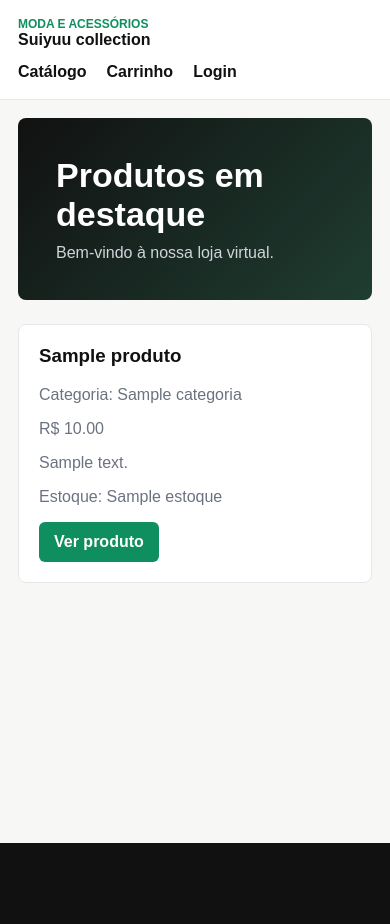
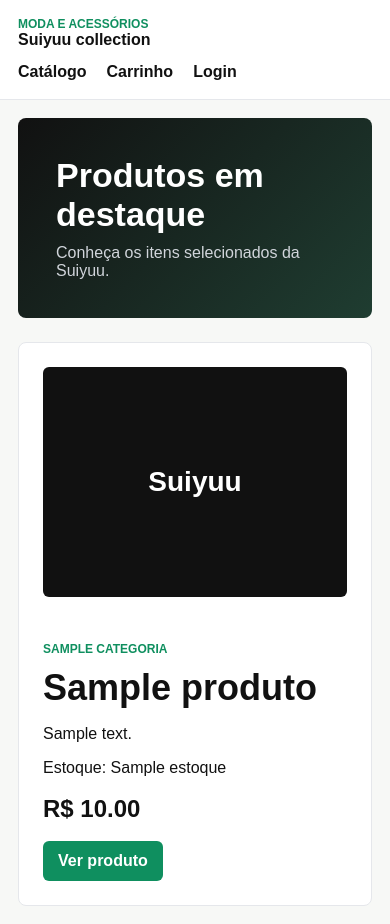
Before and after one commit to nyyzyyyyy/loja-virtual-flask, a Flask app: template templates/index.html in a window 390 px wide. Shown: the part 450-1374 px from the top of the page. Before the commit the page ends 1293 px from the top, so only its background shows below. Run offline with Flask 3, Linux system fonts and the light colour scheme; the template is opened without the code that fills it: most values are stand-ins (such as "Sample title", 1, 10 or a date in 2020); data that the repository does not hold is empty.

Commit message:
Adiciona identidade visual e imagens dos produtos

```diff
--- a/app.py
+++ b/app.py
@@ -20,14 +20,14 @@ def buscar_produto_por_id(produto_id):
     return produto
 
 
-def cadastrar_produto(nome, categoria, preco, descricao, estoque):
+def cadastrar_produto(nome, categoria, preco, descricao, estoque, imagem):
     conexao = conectar_banco()
     conexao.execute(
         """
-        INSERT INTO produtos (nome, categoria, preco, descricao, estoque)
-        VALUES (?, ?, ?, ?, ?)
+        INSERT INTO produtos (nome, categoria, preco, descricao, estoque, imagem)
+        VALUES (?, ?, ?, ?, ?, ?)
         """,
-        (nome, categoria, preco, descricao, estoque)
+        (nome, categoria, preco, descricao, estoque, imagem)
     )
     conexao.commit()
     conexao.close()
@@ -104,8 +104,9 @@ def admin_novo_produto():
         preco = float(request.form["preco"])
         descricao = request.form["descricao"]
         estoque = int(request.form["estoque"])
+        imagem = request.form["imagem"]
 
-        cadastrar_produto(nome, categoria, preco, descricao, estoque)
+        cadastrar_produto(nome, categoria, preco, descricao, estoque, imagem)
 
         return redirect(url_for("admin_produtos"))
 
--- a/static/css/style.css
+++ b/static/css/style.css
@@ -271,3 +271,91 @@ a {
         grid-template-columns: 1fr;
     }
 }
+.produto-imagem {
+    width: 100%;
+    aspect-ratio: 4 / 5;
+    object-fit: cover;
+    object-position: center;
+    display: block;
+    border-radius: 6px;
+    margin-bottom: 14px;
+    background: #f3f4f6;
+}
+
+.produto-imagem-detalhe {
+    width: 100%;
+    max-height: 560px;
+    aspect-ratio: 4 / 5;
+    object-fit: cover;
+    object-position: center;
+    display: block;
+    border-radius: 8px;
+    margin-bottom: 20px;
+    background: #f3f4f6;
+}
+
+.produto-sem-imagem {
+    height: 230px;
+    display: grid;
+    place-items: center;
+    border-radius: 6px;
+    margin-bottom: 14px;
+    background: #111;
+    color: white;
+    font-size: 28px;
+    font-weight: 800;
+}
+
+.vitrine-destaque {
+    position: relative;
+}
+
+.destaque-card {
+    display: none;
+    grid-template-columns: 1.1fr 0.9fr;
+    gap: 28px;
+    align-items: center;
+    background: white;
+    border: 1px solid var(--line);
+    border-radius: 8px;
+    padding: 24px;
+}
+
+.destaque-card.ativo {
+    display: grid;
+}
+
+.destaque-card img {
+    width: 100%;
+    height: 430px;
+    object-fit: contain;
+    border-radius: 8px;
+}
+
+.destaque-card span {
+    color: var(--green);
+    font-weight: 800;
+    text-transform: uppercase;
+    font-size: 12px;
+}
+
+.destaque-card h3 {
+    font-size: 36px;
+    margin: 10px 0;
+}
+
+.destaque-card strong {
+    display: block;
+    font-size: 24px;
+    margin: 18px 0;
+}
+
+@media (max-width: 900px) {
+    .destaque-card {
+        grid-template-columns: 1fr;
+    }
+
+    .destaque-card img {
+        height: 300px;
+    }
+}
--- a/templates/admin_novo_produto.html
+++ b/templates/admin_novo_produto.html
@@ -31,6 +31,11 @@
     </label>
 
     <label>
+        Imagem
+        <input type="text" name="imagem" placeholder="exemplo: camiseta.jpg">
+    </label>
+
+    <label>
         Estoque
         <input type="number" name="estoque" required>
     </label>
--- a/templates/base.html
+++ b/templates/base.html
@@ -6,6 +6,23 @@
     <title>{% block title %}Suiyuu{% endblock %}</title>
     <link rel="stylesheet" href="{{ url_for('static', filename='css/style.css') }}">
 </head>
+<script>
+    document.addEventListener("DOMContentLoaded", function () {
+        const cards = document.querySelectorAll(".destaque-card");
+        let destaqueAtual = 0;
+
+        if (cards.length > 1) {
+            setInterval(function () {
+                cards[destaqueAtual].classList.remove("ativo");
+
+                destaqueAtual = (destaqueAtual + 1) % cards.length;
+
+                cards[destaqueAtual].classList.add("ativo");
+            }, 4000);
+        }
+    });
+</script>
+
 <body>
     <aside class="sidebar">
         <a class="brand" href="/">Suiyuu</a>
@@ -48,5 +65,22 @@
             {% block content %}{% endblock %}
         </main>
     </div>
+        </main>
+    </div>
+
+    <script>
+        document.addEventListener("DOMContentLoaded", function () {
+            const cards = document.querySelectorAll(".destaque-card");
+            let destaqueAtual = 0;
+
+            if (cards.length > 1) {
+                setInterval(function () {
+                    cards[destaqueAtual].classList.remove("ativo");
+                    destaqueAtual = (destaqueAtual + 1) % cards.length;
+                    cards[destaqueAtual].classList.add("ativo");
+                }, 4000);
+            }
+        });
+    </script>
 </body>
 </html>
--- a/templates/index.html
+++ b/templates/index.html
@@ -3,21 +3,31 @@
 {% block title %}Início - Suiyuu{% endblock %}
 
 {% block content %}
-
 <section class="hero">
     <h2>Produtos em destaque</h2>
-    <p>Bem-vindo à nossa loja virtual.</p>
+    <p>Conheça os itens selecionados da Suiyuu.</p>
 </section>
 
-<section class="produtos">
+<section class="vitrine-destaque">
     {% for produto in produtos %}
-        <article class="produto-card">
-            <h3>{{ produto.nome }}</h3>
-            <p>Categoria: {{ produto.categoria }}</p>
-            <p>R$ {{ "%.2f"|format(produto.preco) }}</p>
-            <p>{{ produto.descricao }}</p>
-            <p>Estoque: {{ produto.estoque }}</p>
-            <a class="botao" href="{{ url_for('produto_detalhe', produto_id=produto.id) }}">Ver produto</a>
+        <article class="destaque-card {% if loop.first %}ativo{% endif %}">
+            {% if produto.imagem %}
+                <img
+                    src="{{ url_for('static', filename='img/produtos/' ~ produto.imagem) }}"
+                    alt="{{ produto.nome }}"
+                >
+            {% else %}
+                <div class="produto-sem-imagem">Suiyuu</div>
+            {% endif %}
+
+            <div>
+                <span>{{ produto.categoria }}</span>
+                <h3>{{ produto.nome }}</h3>
+                <p>{{ produto.descricao }}</p>
+                <p>Estoque: {{ produto.estoque }}</p>
+                <strong>R$ {{ "%.2f"|format(produto.preco) }}</strong>
+                <a class="botao" href="{{ url_for('produto_detalhe', produto_id=produto.id) }}">Ver produto</a>
+            </div>
         </article>
     {% endfor %}
 </section>
```
Also changed, not shown: atualizar_imagens.py (added, +21 -0 lines), templates/catalogo.html (+14 -5 lines), templates/produto_detalhe.html (+7 -0 lines), static/img/produtos/camiseta.jpg (added), static/img/produtos/mochila.jpg (added), static/img/produtos/relogio.jpg (added), static/img/produtos/tenis.jpg (added), 1 other file.
